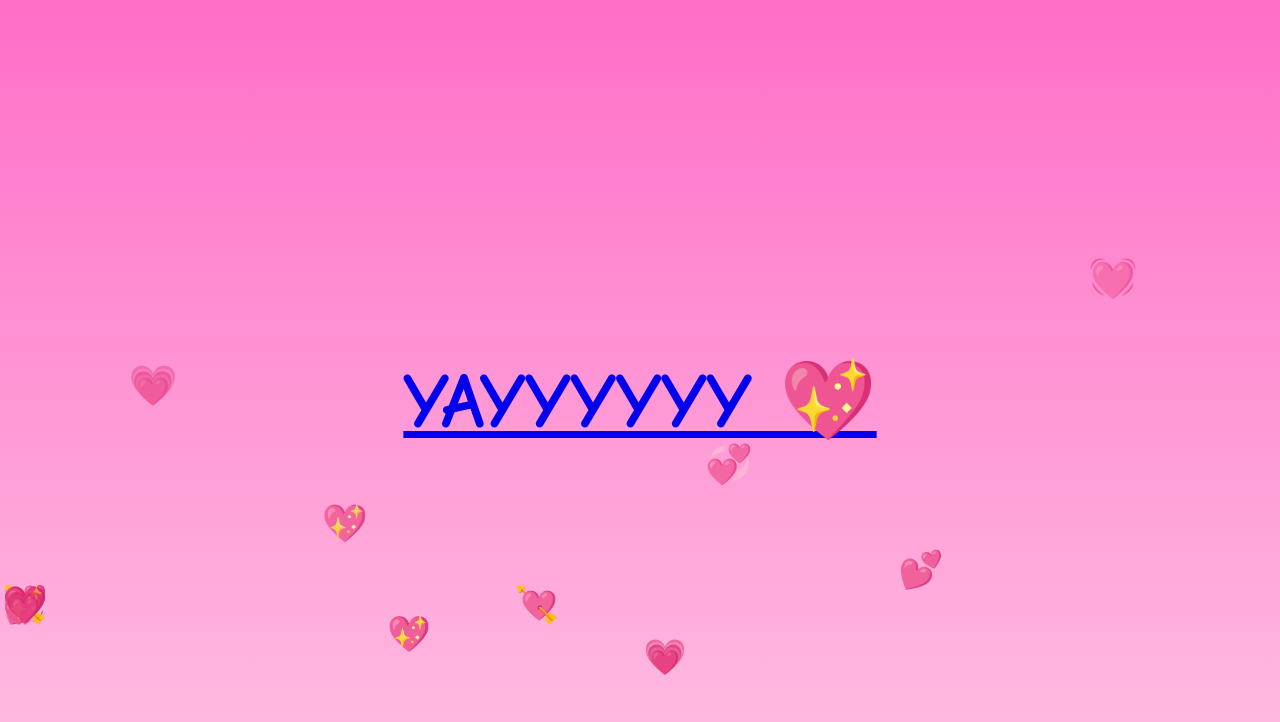
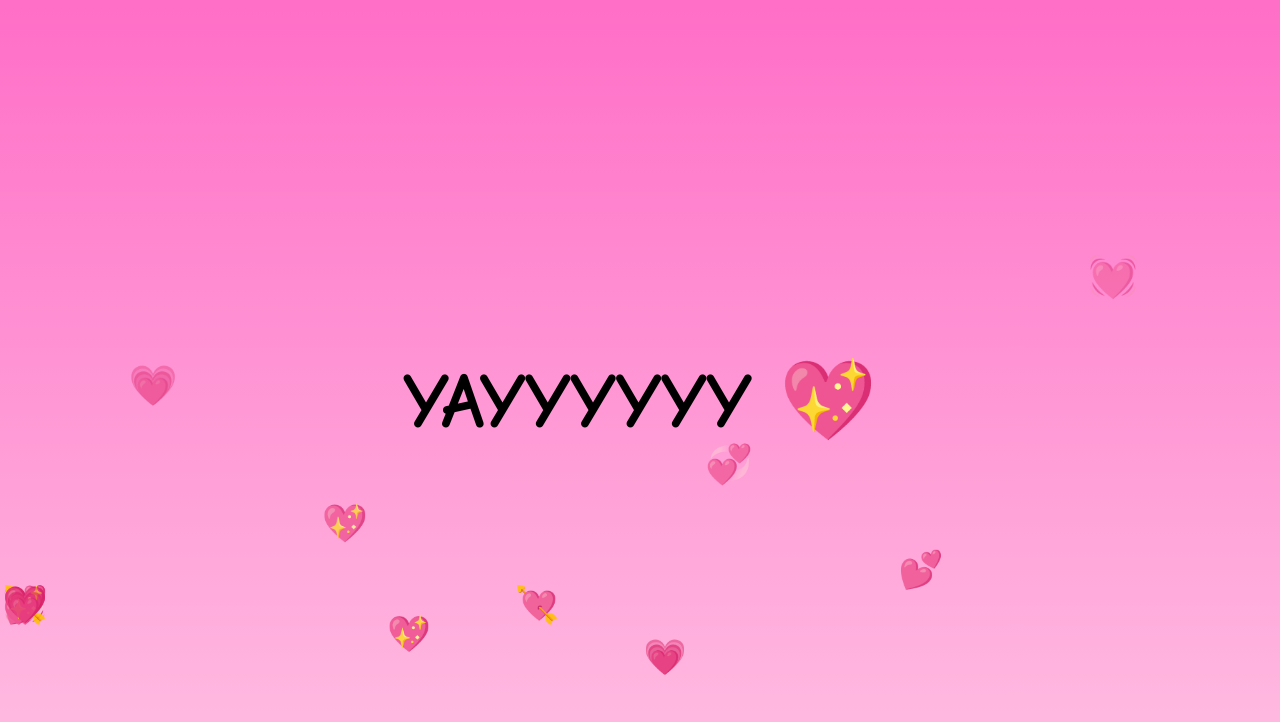
Before and after one commit to azkindu-creator/azkindu.github.io, a plain HTML site: page index2.html in a window 1280 px wide. Drawn offline with Linux system fonts and the light colour scheme.

Commit message:
Update style2.css

```diff
--- a/style2.css
+++ b/style2.css
@@ -52,3 +52,11 @@ body {
     opacity: 0;
   }
 }
+.yay-link {
+  text-decoration: none;
+  color: inherit;
+}
+
+.yay-link:hover {
+  text-decoration: underline;
+}
```
